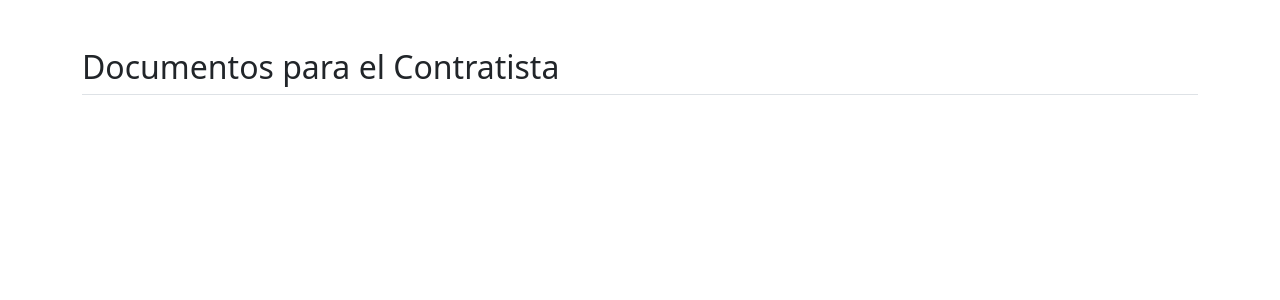
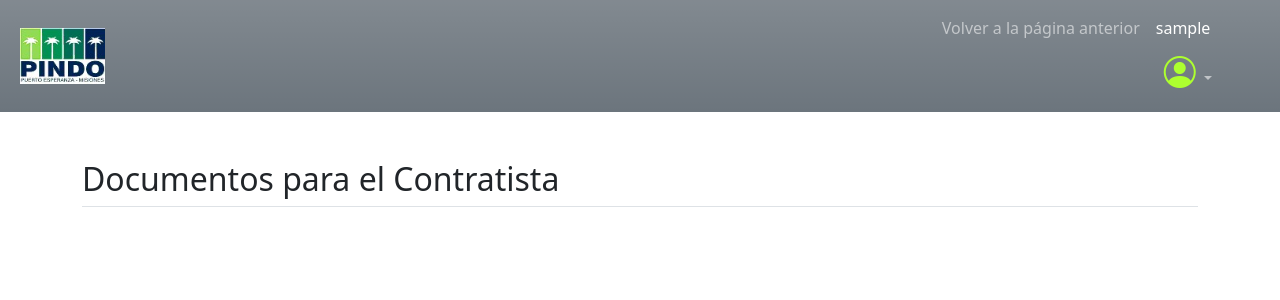
Before and after one commit to Tincho-Salazar/AppContratista, a Flask app: page /ver_documentos/1 in a window 1280 px wide. Shown: the top 300 px of the page. Run offline with Flask 3, Linux system fonts and the light colour scheme; the visitor is signed in with stand-in values (Sample User, id 1); some libraries are stand-ins or nearby versions.

```diff
--- a/static/Datatables/css/datatables.css
+++ b/static/Datatables/css/datatables.css
@@ -364,6 +364,9 @@ table.table.dataTable > tbody > tr.selected > * {
   color: rgb(255, 255, 255);
   color: rgb(var(--dt-row-selected-text));
 }
+
+
+
 table.table.dataTable > tbody > tr.selected a {
   color: rgb(9, 10, 11);
   color: rgb(var(--dt-row-selected-link));
@@ -382,6 +385,7 @@ table.table.dataTable.table-hover > tbody > tr.selected:hover > * {
   box-shadow: inset 0 0 0 9999px rgba(13, 110, 253, 0.975);
   box-shadow: inset 0 0 0 9999px rgba(var(--dt-row-selected), 0.975);
 }
+
 
 div.dt-container div.dt-layout-start > *:not(:last-child) {
   margin-right: 1em;
--- a/templates/ver_documentos.html
+++ b/templates/ver_documentos.html
@@ -1,19 +1,24 @@
 <!DOCTYPE html>
 <html lang="es">
+
 <head>
     <meta charset="UTF-8">
     <title>Documentos por Contratista</title>
     <link href="{{ url_for('static', filename='bootstrap/css/bootstrap.min.css') }}" rel="stylesheet" />
+    <link href="{{ url_for('static', filename='bootstrap-icons/font/bootstrap-icons.min.css') }}" rel="stylesheet" />
     <style>
         .document-buttons {
             display: flex;
             flex-wrap: wrap;
             gap: 10px;
         }
+
         .document-buttons .btn {
-            flex: 1 1 calc(33.333% - 10px); /* Distribuir en filas de 3 botones */
+            flex: 1 1 calc(33.333% - 10px);
+            /* Distribuir en filas de 3 botones */
             margin-bottom: 10px;
         }
+
         .btn-inactive {
             background-color: #ccc;
             color: #666;
@@ -21,27 +26,65 @@
         }
     </style>
 </head>
+
 <body>
+    <nav class="navbar navbar-expand-lg navbar-dark bg-secondary bg-gradient px-2">
+        <div class="container-fluid">
+            <a class="navbar-brand" href="#">
+                <img src="{{ url_for('static', filename='png/logo.jpg') }}" alt="Logo" style="height: 56px" />
+            </a>
+            <button class="navbar-toggler" type="button" data-bs-toggle="collapse" data-bs-target="#navbarNavDoc"
+                aria-controls="navbarNavDoc" aria-expanded="false" aria-label="Toggle navigation">
+                <span class="navbar-toggler-icon"></span>
+            </button>
+            <div class="collapse navbar-collapse" id="navbarNavDoc">
+                <div class="navbar-nav ms-auto">
+                    <a class="nav-item nav-link" href="javascript:history.back()">Volver a la página anterior</a>
+
+                    {% if session['usuario'] %}
+                    <li class="nav-item dropdown mx-4" style="right: 1rem">
+                        <div class="text-white mt-2">{{ session['usuario'] }}</div>
+                        <a class="nav-link dropdown-toggle user-info" href="#" role="button" data-bs-toggle="dropdown"
+                            aria-expanded="false">
+                            <i class="bi bi-person-circle" style="font-size: 32px; color: greenyellow"></i>
+                        </a>
+                        <ul class="dropdown-menu">
+                            <li><a class="dropdown-item" href="/logout">Logout</a></li>
+                        </ul>
+                    </li>
+                    {% else %}
+                    <a class="nav-item nav-link" href="/admin/login">Login</a>
+                    {% endif %}
+
+                </div>
+            </div>
+        </div>
+    </nav>
     <div class="container mt-5">
         <h2>Documentos para el Contratista</h2>
         <ul class="nav nav-tabs" id="myTab" role="tablist">
             {% for year in years %}
             <li class="nav-item" role="presentation">
-                    <button class="nav-link {% if loop.first %}active{% endif %}" id="year-{{ year }}-tab" data-bs-toggle="tab" data-bs-target="#year-{{ year }}" type="button" role="tab" aria-controls="year-{{ year }}" aria-selected="true">{{ year }}</button>
+                <button class="nav-link {% if loop.first %}active{% endif %}" id="year-{{ year }}-tab"
+                    data-bs-toggle="tab" data-bs-target="#year-{{ year }}" type="button" role="tab"
+                    aria-controls="year-{{ year }}" aria-selected="true">{{ year }}</button>
             </li>
             {% endfor %}
         </ul>
         <div class="tab-content" id="myTabContent">
             {% for year in years %}
-                <div class="tab-pane fade {% if loop.first %}show active{% endif %}" id="year-{{ year }}" role="tabpanel" aria-labelledby="year-{{ year }}-tab">
+            <div class="tab-pane fade {% if loop.first %}show active{% endif %}" id="year-{{ year }}" role="tabpanel"
+                aria-labelledby="year-{{ year }}-tab">
                 <div class="mt-3 document-buttons">
                     {% for documento in documentos_permitidos %}
                     {% if documento in documentos_por_año[year] %}
-                                {% set documento_url = url_for('ver_documento', contratista_id=contratista_id, year=year, documento=documento) %}
+                    {% set documento_url = url_for('ver_documento', contratista_id=contratista_id, year=year,
+                    documento=documento) %}
                     {% else %}
                     {% set documento_url = '#' %}
                     {% endif %}
-                            <button type="button" class="btn {% if documento in documentos_por_año[year] %}btn-primary{% else %}btn-inactive{% endif %}"
+                    <button type="button"
+                        class="btn {% if documento in documentos_por_año[year] %}btn-primary{% else %}btn-inactive{% endif %}"
                         onclick="window.open('{{ documento_url }}', '_blank')">
                         {{ documento }}
                     </button>
@@ -55,4 +98,5 @@
     <script src="{{ url_for('static', filename='bootstrap/js/popper.min.js') }}"></script>
     <script src="{{ url_for('static', filename='bootstrap/js/bootstrap.min.js') }}"></script>
 </body>
+
 </html>
```
Also changed, not shown: templates/base.html (+38 -24 lines), templates/documentos.html (+21 -9 lines). Lines whose indentation alone changed are shown as unchanged.
